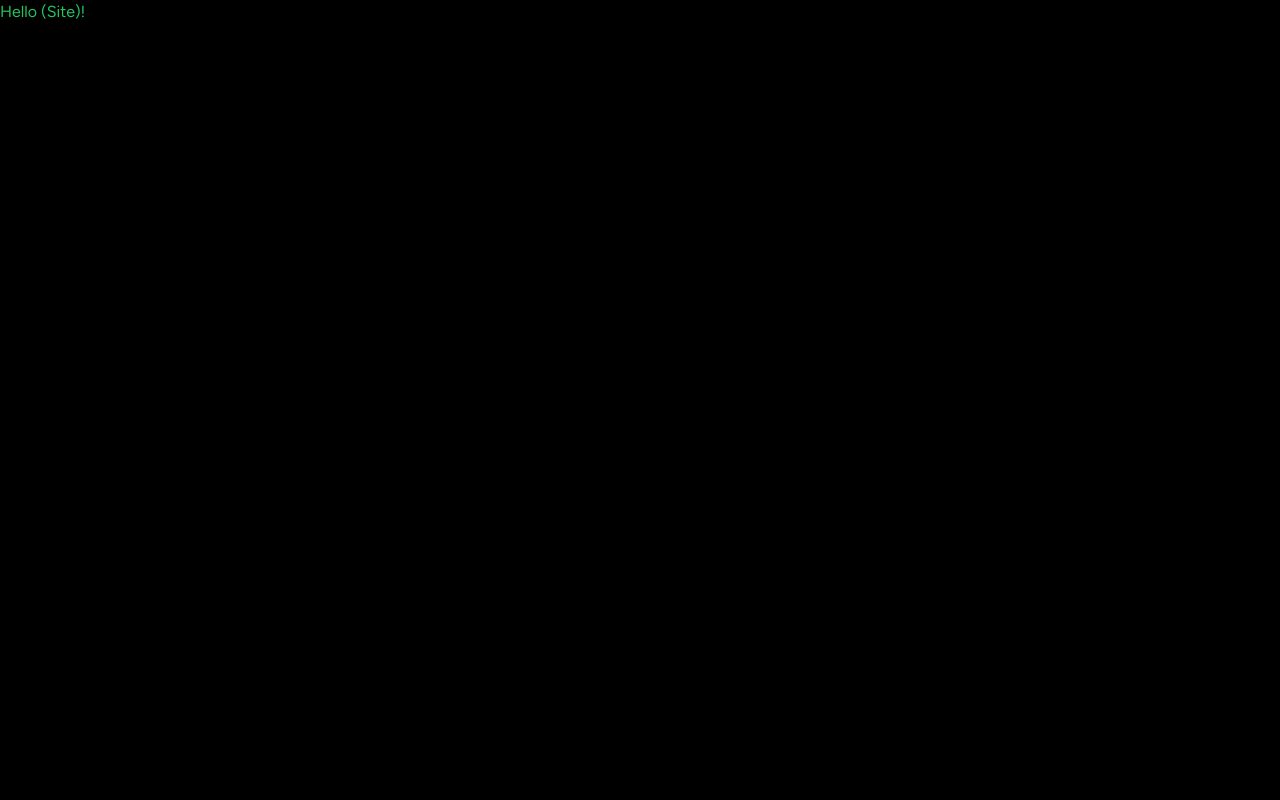
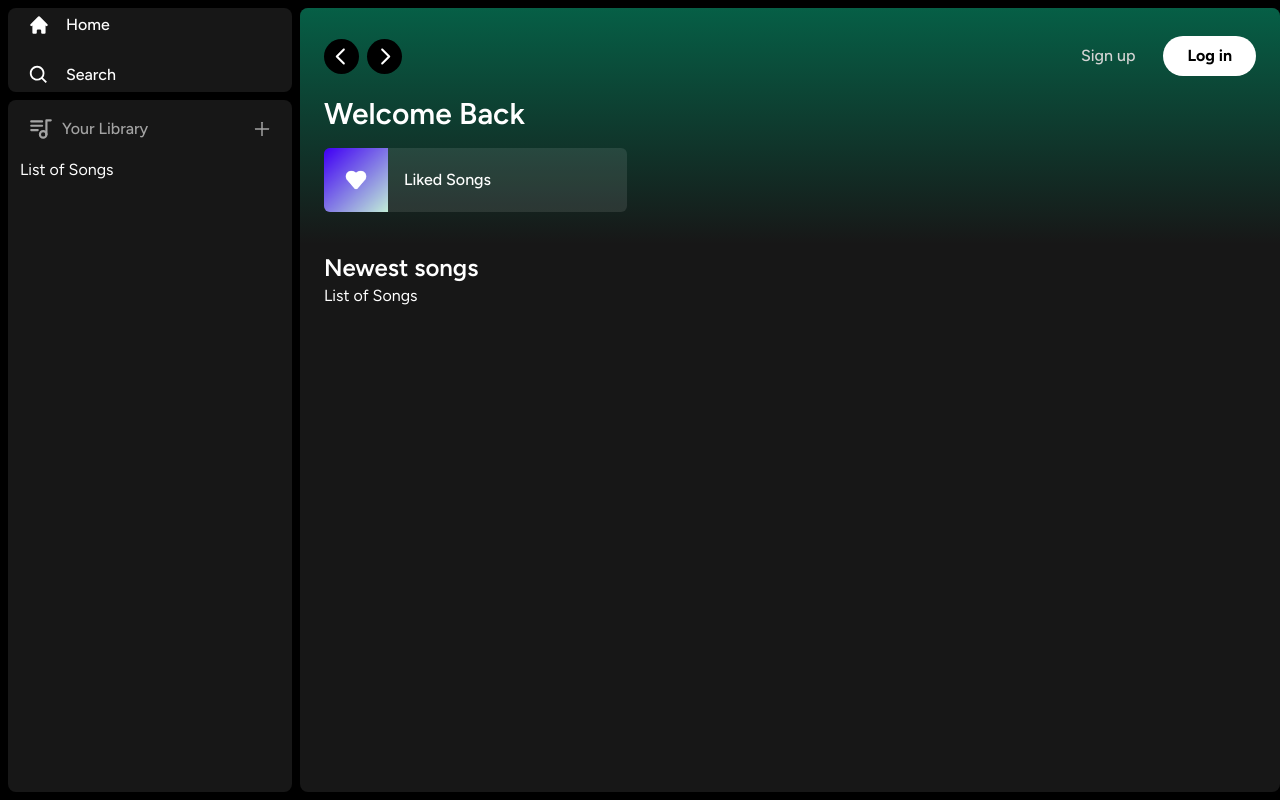
Before and after one commit to brandaorichard/Fullstack-Spotify-Clone, a Next.js app: page / in a window 1280 px wide. Built offline with nearby package versions, Linux system fonts and the light colour scheme.

Commit message:
feat: finish layout

```diff
--- a/app/(site)/page.tsx
+++ b/app/(site)/page.tsx
@@ -1,7 +1,54 @@
+import Header from "@/components/Header";
+import ListItem from "@/components/ListItem";
+
 export default function Home() {
   return (
-    <div className="text-green-500">
-      Hello (Site)!
+    <div className="
+    bg-neutral-900
+    rounded-lg
+    h-full
+    w-full
+    overflow-hidden
+    overflow-y-auto
+    "
+    >
+      <Header>
+        <div className="mb-2">
+          <h1
+            className="
+              text-white
+              text-3xl
+              font-semibold
+            "
+          >
+            Welcome Back
+          </h1>
+          <div
+            className="
+              grid
+              grid-cols-1
+              sm:grid-cols-2
+              xl:grid-cols-3
+              2xl:grid-cols-4
+              gap-3
+              mt-4
+            "
+          >
+            <ListItem
+              image="/images/liked.png" name="Liked Songs" href="liked" />
+          </div>
+        </div>
+      </Header>
+      <div className="mt-2 mb-7 px-6">
+        <div className="flex justify-between items-center">
+          <h1 className="text-white text-2xl font-semibold">
+            Newest songs
+          </h1>
+        </div>
+        <div>
+          List of Songs
+        </div>
+      </div>
     </div>
   );
 }
--- a/app/layout.tsx
+++ b/app/layout.tsx
@@ -1,6 +1,7 @@
 import type { Metadata } from "next";
 import { Figtree } from "next/font/google";
 import "./globals.css";
+import Sidebar from "@/components/Sidebar";
 
 const font = Figtree({ subsets: ["latin"] });
 
@@ -11,12 +12,16 @@
 
 export default function RootLayout({
   children,
-}: Readonly<{
+}: {
   children: React.ReactNode;
-}>) {
+}) {
   return (
     <html lang="en">
-      <body className={font.className}>{children}</body>
+      <body className={font.className}>
+        <Sidebar>
+          {children}
+        </Sidebar>
+      </body>
     </html>
   );
 }
```
